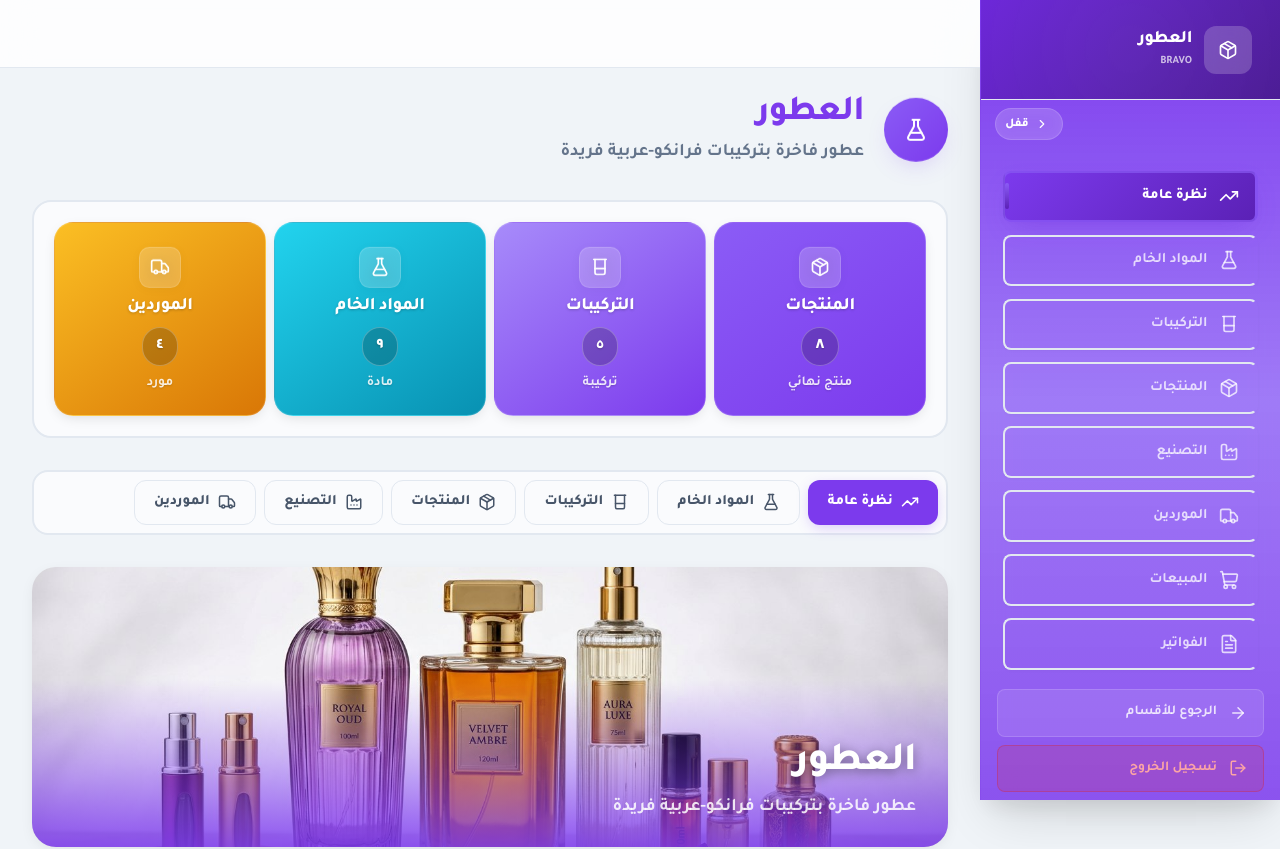
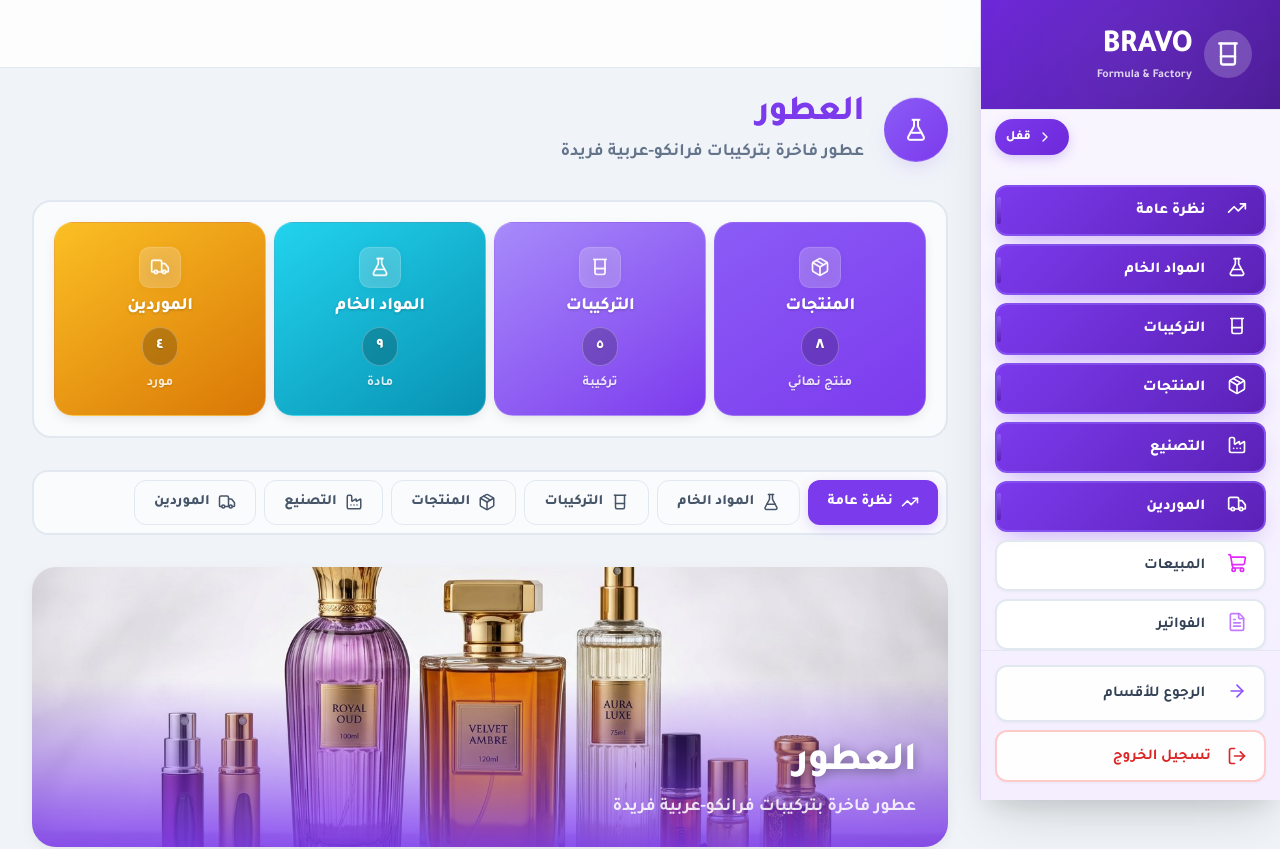
Before and after one commit to fantazia1110-design/BRAVO-new-sestym-, a Next.js app: page /perfumes in a window 1280 px wide. Shown: the top 849 px of the page. Built offline with nearby package versions, Linux system fonts and the light colour scheme.

Commit message:
sidebar: keep section sidebar same look/color as original purple sidebar, only items differ per section
Co-authored-by: arena-agent <297053741+arena-agent@users.noreply.github.com>

```diff
--- a/src/components/ui/SectionSidebar.tsx
+++ b/src/components/ui/SectionSidebar.tsx
@@ -5,82 +5,75 @@ import Link from 'next/link';
 import { usePathname } from 'next/navigation';
 import {
   TrendingUp, FlaskConical, Beaker, Package, Factory, Truck,
-  ShoppingCart, FileText, Users, CreditCard, Warehouse, Receipt,
-  BarChart3, Settings, ChevronRight, ChevronLeft, Menu, X, LogOut,
-  ArrowRight,
+  ShoppingCart, FileText, Users, Warehouse, BarChart3, Settings,
+  ChevronRight, ChevronLeft, Menu, X, LogOut, ArrowRight,
 } from 'lucide-react';
 
-interface SectionConfig {
-  id: string;
-  name: string;
+interface NavItem {
+  label: string;
+  href: string;
+  icon: React.ReactNode;
   color: string;
-  colorLight: string;
-  icon: React.ReactNode;
-  basePath: string;
-  image: string;
 }
 
-const sectionConfigs: Record<string, SectionConfig> = {
-  detergents: {
-    id: 'detergents',
-    name: 'المنظفات',
-    color: '#2563eb',
-    colorLight: '#3b82f6',
-    icon: <FlaskConical size={20} />,
-    basePath: '/detergents',
-    image: '/icons/real-detergents.jpg',
-  },
-  cosmetics: {
-    id: 'cosmetics',
-    name: 'مستحضرات التجميل',
-    color: '#db2777',
-    colorLight: '#ec4899',
-    icon: <Beaker size={20} />,
-    basePath: '/cosmetics',
-    image: '/icons/real-cosmetics.jpg',
-  },
-  perfumes: {
-    id: 'perfumes',
-    name: 'العطور',
-    color: '#7c3aed',
-    colorLight: '#8b5cf6',
-    icon: <Package size={20} />,
-    basePath: '/perfumes',
-    image: '/icons/real-perfumes.jpg',
-  },
+const sectionNavItems: Record<string, NavItem[]> = {
+  detergents: [
+    { label: 'نظرة عامة', href: '/detergents', icon: <TrendingUp size={20} />, color: 'text-violet-500' },
+    { label: 'المواد الخام', href: '/detergents?tab=raw', icon: <FlaskConical size={20} />, color: 'text-violet-400' },
+    { label: 'التركيبات', href: '/detergents?tab=formulas', icon: <Beaker size={20} />, color: 'text-purple-500' },
+    { label: 'المنتجات', href: '/detergents?tab=products', icon: <Package size={20} />, color: 'text-fuchsia-400' },
+    { label: 'التصنيع', href: '/detergents?tab=production', icon: <Factory size={20} />, color: 'text-purple-500' },
+    { label: 'الموردين', href: '/detergents?tab=suppliers', icon: <Truck size={20} />, color: 'text-purple-400' },
+    { label: 'المبيعات', href: '/sales', icon: <ShoppingCart size={20} />, color: 'text-fuchsia-500' },
+    { label: 'الفواتير', href: '/invoices', icon: <FileText size={20} />, color: 'text-purple-400' },
+    { label: 'العملاء', href: '/customers', icon: <Users size={20} />, color: 'text-violet-400' },
+    { label: 'المخزون', href: '/inventory', icon: <Warehouse size={20} />, color: 'text-violet-500' },
+    { label: 'التقارير', href: '/reports', icon: <BarChart3 size={20} />, color: 'text-violet-500' },
+    { label: 'الإعدادات', href: '/settings', icon: <Settings size={20} />, color: 'text-purple-400' },
+  ],
+  cosmetics: [
+    { label: 'نظرة عامة', href: '/cosmetics', icon: <TrendingUp size={20} />, color: 'text-violet-500' },
+    { label: 'المواد الخام', href: '/cosmetics?tab=raw', icon: <FlaskConical size={20} />, color: 'text-violet-400' },
+    { label: 'التركيبات', href: '/cosmetics?tab=formulas', icon: <Beaker size={20} />, color: 'text-purple-500' },
+    { label: 'المنتجات', href: '/cosmetics?tab=products', icon: <Package size={20} />, color: 'text-fuchsia-400' },
+    { label: 'التصنيع', href: '/cosmetics?tab=production', icon: <Factory size={20} />, color: 'text-purple-500' },
+    { label: 'الموردين', href: '/cosmetics?tab=suppliers', icon: <Truck size={20} />, color: 'text-purple-400' },
+    { label: 'المبيعات', href: '/sales', icon: <ShoppingCart size={20} />, color: 'text-fuchsia-500' },
+    { label: 'الفواتير', href: '/invoices', icon: <FileText size={20} />, color: 'text-purple-400' },
+    { label: 'العملاء', href: '/customers', icon: <Users size={20} />, color: 'text-violet-400' },
+    { label: 'المخزون', href: '/inventory', icon: <Warehouse size={20} />, color: 'text-violet-500' },
+    { label: 'التقارير', href: '/reports', icon: <BarChart3 size={20} />, color: 'text-violet-500' },
+    { label: 'الإعدادات', href: '/settings', icon: <Settings size={20} />, color: 'text-purple-400' },
+  ],
+  perfumes: [
+    { label: 'نظرة عامة', href: '/perfumes', icon: <TrendingUp size={20} />, color: 'text-violet-500' },
+    { label: 'المواد الخام', href: '/perfumes?tab=raw', icon: <FlaskConical size={20} />, color: 'text-violet-400' },
+    { label: 'التركيبات', href: '/perfumes?tab=formulas', icon: <Beaker size={20} />, color: 'text-purple-500' },
+    { label: 'المنتجات', href: '/perfumes?tab=products', icon: <Package size={20} />, color: 'text-fuchsia-400' },
+    { label: 'التصنيع', href: '/perfumes?tab=production', icon: <Factory size={20} />, color: 'text-purple-500' },
+    { label: 'الموردين', href: '/perfumes?tab=suppliers', icon: <Truck size={20} />, color: 'text-purple-400' },
+    { label: 'المبيعات', href: '/sales', icon: <ShoppingCart size={20} />, color: 'text-fuchsia-500' },
+    { label: 'الفواتير', href: '/invoices', icon: <FileText size={20} />, color: 'text-purple-400' },
+    { label: 'العملاء', href: '/customers', icon: <Users size={20} />, color: 'text-violet-400' },
+    { label: 'المخزون', href: '/inventory', icon: <Warehouse size={20} />, color: 'text-violet-500' },
+    { label: 'التقارير', href: '/reports', icon: <BarChart3 size={20} />, color: 'text-violet-500' },
+    { label: 'الإعدادات', href: '/settings', icon: <Settings size={20} />, color: 'text-purple-400' },
+  ],
 };
 
-function getSectionItems(sectionId: string, basePath: string) {
-  return [
-    { label: 'نظرة عامة', href: basePath, icon: <TrendingUp size={20} /> },
-    { label: 'المواد الخام', href: `${basePath}?tab=raw`, icon: <FlaskConical size={20} /> },
-    { label: 'التركيبات', href: `${basePath}?tab=formulas`, icon: <Beaker size={20} /> },
-    { label: 'المنتجات', href: `${basePath}?tab=products`, icon: <Package size={20} /> },
-    { label: 'التصنيع', href: `${basePath}?tab=production`, icon: <Factory size={20} /> },
-    { label: 'الموردين', href: `${basePath}?tab=suppliers`, icon: <Truck size={20} /> },
-    { label: 'المبيعات', href: '/sales', icon: <ShoppingCart size={20} /> },
-    { label: 'الفواتير', href: '/invoices', icon: <FileText size={20} /> },
-    { label: 'العملاء', href: '/customers', icon: <Users size={20} /> },
-    { label: 'المخزون', href: '/inventory', icon: <Warehouse size={20} /> },
-    { label: 'التقارير', href: '/reports', icon: <BarChart3 size={20} /> },
-    { label: 'الإعدادات', href: '/settings', icon: <Settings size={20} /> },
-  ];
-}
-
 export default function SectionSidebar({ sectionId }: { sectionId: string }) {
-  const config = sectionConfigs[sectionId];
-  if (!config) return null;
-
+  const navItems = sectionNavItems[sectionId] || [];
   const pathname = usePathname();
   const [isOpen, setIsOpen] = useState(false);
   const [collapsed, setCollapsed] = useState(false);
-  const c = config.color;
-  const cl = config.colorLight;
-  const items = getSectionItems(sectionId, config.basePath);
 
   const isActive = (href: string) => {
-    if (href.includes('?')) return false;
-    if (href === config.basePath) return pathname === config.basePath;
+    if (href.includes('?')) {
+      // For tab-based links, check if the base path matches
+      const basePath = href.split('?')[0];
+      return pathname === basePath;
+    }
+    if (href === '/') return pathname === '/';
     return pathname.startsWith(href);
   };
 
@@ -91,6 +84,7 @@ export default function SectionSidebar({ sectionId }: { sectionId: string }) {
         className="sidebar-toggle btn btn-icon btn-outline"
         onClick={() => setIsOpen(!isOpen)}
         aria-label={isOpen ? 'إغلاق القائمة' : 'فتح القائمة'}
+        aria-expanded={isOpen}
       >
         {isOpen ? <X size={22} /> : <Menu size={22} />}
       </button>
@@ -100,58 +94,53 @@ export default function SectionSidebar({ sectionId }: { sectionId: string }) {
         <div className="sidebar-overlay" onClick={() => setIsOpen(false)} />
       )}
 
-      {/* القائمة الجانبية */}
+      {/* القائمة الجانبية - نفس الشكل القديم بالضبط */}
       <aside
         className={`sidebar ${isOpen ? 'open' : ''} ${collapsed ? 'collapsed' : ''}`}
         style={{
           transform: isOpen ? 'translateX(0)' : undefined,
           width: collapsed ? '72px' : undefined,
-          background: `linear-gradient(180deg, ${c}, ${cl}cc, ${c}dd)`,
         }}
       >
-        {/* شعار القسم */}
+        {/* الشعار - نفس القديم */}
         <div className="sidebar-header" style={{ justifyContent: collapsed ? 'center' : 'flex-start' }}>
-          <div className="flex items-center gap-3" style={{ justifyContent: collapsed ? 'center' : 'flex-start', cursor: 'pointer' }} onClick={() => window.location.href = config.basePath}>
-            <div style={{
-              width: '3rem', height: '3rem', borderRadius: '0.75rem',
-              background: 'rgba(255,255,255,0.2)', backdropFilter: 'blur(8px)',
-              display: 'flex', alignItems: 'center', justifyContent: 'center',
-              flexShrink: 0, color: '#fff',
-            }}>
-              {config.icon}
+          <Link href="/" className="flex items-center gap-3" style={{ justifyContent: collapsed ? 'center' : 'flex-start' }}>
+            <div className="w-12 h-12 rounded-xl bg-white/20 flex items-center justify-center backdrop-blur" style={{ flexShrink: 0 }}>
+              <Beaker className="text-white" size={28} />
             </div>
             {!collapsed && (
               <div>
-                <h1 style={{ fontWeight: 900, fontSize: '1.1rem', color: '#fff', margin: 0 }}>{config.name}</h1>
-                <p style={{ fontSize: '0.7rem', color: 'rgba(255,255,255,0.7)', margin: 0, fontWeight: 600 }}>BRAVO</p>
+                <h1 className="text-xl font-extrabold text-white">BRAVO</h1>
+                <p className="text-xs text-white/80 font-semibold">Formula & Factory</p>
               </div>
             )}
-          </div>
+          </Link>
         </div>
 
-        {/* زر طي/فتح */}
-        <div style={{ padding: '0.5rem 0.85rem', display: 'flex', justifyContent: collapsed ? 'center' : 'flex-end' }}>
+        {/* زر طي/فتح - نفس القديم */}
+        <div style={{ padding: '0.6rem 0.85rem', display: 'flex', justifyContent: collapsed ? 'center' : 'flex-end' }}>
           <button
             onClick={() => setCollapsed(!collapsed)}
             style={{
               display: 'flex', alignItems: 'center', justifyContent: 'center', gap: '0.4rem',
-              height: '32px', borderRadius: '10rem',
-              background: 'rgba(255,255,255,0.2)', border: '1px solid rgba(255,255,255,0.15)',
+              height: '36px', borderRadius: '10rem',
+              background: 'linear-gradient(135deg, #7c3aed, #6d28d9)', border: 'none',
               cursor: 'pointer', transition: 'all 0.25s ease', color: '#fff',
-              padding: collapsed ? '0 0.5rem' : '0 0.8rem 0 0.6rem',
-              fontSize: '0.75rem', fontWeight: 800, backdropFilter: 'blur(8px)',
+              padding: collapsed ? '0 0.6rem' : '0 1rem 0 0.7rem',
+              boxShadow: '0 4px 14px -2px rgba(109,40,217,0.3)',
+              fontSize: '0.8rem', fontWeight: 800,
             }}
-            onMouseEnter={(e) => { e.currentTarget.style.background = 'rgba(255,255,255,0.35)'; e.currentTarget.style.transform = 'scale(1.05)'; }}
-            onMouseLeave={(e) => { e.currentTarget.style.background = 'rgba(255,255,255,0.2)'; e.currentTarget.style.transform = 'scale(1)'; }}
+            onMouseEnter={(e) => { e.currentTarget.style.transform = 'scale(1.08)'; e.currentTarget.style.boxShadow = '0 6px 20px -2px rgba(109,40,217,0.45)'; }}
+            onMouseLeave={(e) => { e.currentTarget.style.transform = 'scale(1)'; e.currentTarget.style.boxShadow = '0 4px 14px -2px rgba(109,40,217,0.3)'; }}
           >
-            {collapsed ? <ChevronLeft size={14} /> : <ChevronRight size={14} />}
+            {collapsed ? <ChevronLeft size={16} /> : <ChevronRight size={16} />}
             {!collapsed && <span>قفل</span>}
           </button>
         </div>
 
-        {/* القائمة */}
+        {/* القائمة - نفس شكل القديم بالضبط باستخدام نفس الـ CSS classes */}
         <nav className="sidebar-nav">
-          {items.map((item, index) => {
+          {navItems.map((item, index) => {
             const active = isActive(item.href);
             return (
               <div
@@ -159,93 +148,64 @@ export default function SectionSidebar({ sectionId }: { sectionId: string }) {
                 className={`nav-item ${active ? 'active' : ''}`}
                 onClick={() => {
                   setIsOpen(false);
-                  // Handle tab-based navigation
                   if (item.href.includes('?tab=')) {
                     const tab = item.href.split('?tab=')[1];
-                    // Dispatch a custom event for the section page to listen to
                     window.dispatchEvent(new CustomEvent('section-tab-change', { detail: tab }));
                   } else {
                     window.location.href = item.href;
                   }
                 }}
                 style={{
-                  display: 'flex', alignItems: 'center',
                   justifyContent: collapsed ? 'center' : 'flex-start',
-                  padding: collapsed ? '0.75rem' : '0.7rem 1rem',
-                  gap: collapsed ? '0' : '0.75rem',
-                  cursor: 'pointer', transition: 'all 0.25s ease',
-                  background: active ? 'rgba(255,255,255,0.2)' : 'transparent',
-                  borderRight: active ? '3px solid #fff' : '3px solid transparent',
-                  color: active ? '#fff' : 'rgba(255,255,255,0.75)',
-                  fontWeight: active ? 800 : 600,
-                  fontSize: '0.9rem',
-                  borderRadius: '0.5rem',
-                  margin: '0.15rem 0.5rem',
-                }}
-                onMouseEnter={(e) => {
-                  if (!active) {
-                    e.currentTarget.style.background = 'rgba(255,255,255,0.15)';
-                    e.currentTarget.style.color = '#fff';
-                    e.currentTarget.style.transform = 'translateX(-4px)';
-                  }
-                }}
-                onMouseLeave={(e) => {
-                  if (!active) {
-                    e.currentTarget.style.background = 'transparent';
-                    e.currentTarget.style.color = 'rgba(255,255,255,0.75)';
-                    e.currentTarget.style.transform = 'translateX(0)';
-                  }
+                  padding: collapsed ? '0.9rem' : '0.85rem 1.1rem',
+                  gap: collapsed ? '0' : '1rem',
+                  cursor: 'pointer',
                 }}
                 title={collapsed ? item.label : undefined}
               >
-                <span style={{ margin: collapsed ? '0' : undefined, transition: 'all 0.25s ease', display: 'flex', alignItems: 'center' }}>
+                <span className={`nav-item-icon ${active ? 'text-[var(--primary)]' : item.color}`} style={{ margin: collapsed ? '0' : undefined, transition: 'all 0.25s ease' }}>
                   {item.icon}
                 </span>
-                {!collapsed && <span>{item.label}</span>}
+                {!collapsed && <span style={{ transition: 'color 0.25s ease' }}>{item.label}</span>}
               </div>
             );
           })}
         </nav>
 
-        {/* الرجوع للأقسام */}
-        <div style={{ padding: '0.5rem', marginTop: 'auto' }}>
+        {/* الرجوع للأقسام + تسجيل الخروج - نفس ستايل القديم */}
+        <div className="sidebar-footer" style={{ justifyContent: collapsed ? 'center' : 'flex-start' }}>
           <div
-            onClick={() => { window.location.href = '/'; }}
+            className="nav-item w-full rounded-lg"
+            onClick={() => { setIsOpen(false); window.location.href = '/'; }}
             style={{
-              display: 'flex', alignItems: 'center',
               justifyContent: collapsed ? 'center' : 'flex-start',
-              padding: collapsed ? '0.75rem' : '0.7rem 1rem',
-              gap: collapsed ? '0' : '0.75rem',
-              cursor: 'pointer', transition: 'all 0.25s ease',
-              background: 'rgba(255,255,255,0.1)', border: '1.5px solid rgba(255,255,255,0.15)',
-              borderRadius: '0.5rem', margin: '0 0.5rem',
-              color: 'rgba(255,255,255,0.8)', fontWeight: 700, fontSize: '0.85rem',
+              padding: collapsed ? '0.9rem' : '0.85rem 1.1rem',
+              gap: collapsed ? '0' : '1rem',
+              cursor: 'pointer',
+              transition: 'all 0.25s ease',
             }}
-            onMouseEnter={(e) => { e.currentTarget.style.background = 'rgba(255,255,255,0.25)'; e.currentTarget.style.color = '#fff'; e.currentTarget.style.transform = 'scale(1.02)'; }}
-            onMouseLeave={(e) => { e.currentTarget.style.background = 'rgba(255,255,255,0.1)'; e.currentTarget.style.color = 'rgba(255,255,255,0.8)'; e.currentTarget.style.transform = 'scale(1)'; }}
           >
-            <ArrowRight size={18} />
-            {!collapsed && <span>الرجوع للأقسام</span>}
+            <span className="nav-item-icon text-violet-500" style={{ margin: collapsed ? '0' : undefined, transition: 'all 0.25s ease' }}>
+              <ArrowRight size={20} />
+            </span>
+            {!collapsed && <span style={{ transition: 'color 0.25s ease' }}>الرجوع للأقسام</span>}
           </div>
 
-          {/* تسجيل الخروج */}
-          <div
+          <button
+            className="nav-item nav-logout w-full rounded-lg"
             style={{
-              display: 'flex', alignItems: 'center',
               justifyContent: collapsed ? 'center' : 'flex-start',
-              padding: collapsed ? '0.75rem' : '0.7rem 1rem',
-              gap: collapsed ? '0' : '0.75rem',
-              cursor: 'pointer', transition: 'all 0.25s ease',
-              background: 'rgba(220,38,38,0.15)', border: '1.5px solid rgba(220,38,38,0.3)',
-              borderRadius: '0.5rem', margin: '0.5rem 0.5rem 0 0.5rem',
-              color: '#fca5a5', fontWeight: 700, fontSize: '0.85rem',
+              padding: collapsed ? '0.9rem' : '0.85rem 1.1rem',
+              gap: collapsed ? '0' : '1rem',
+              color: '#dc2626',
+              border: '2px solid #fecaca',
+              background: 'rgba(255,255,255,0.95)',
+              transition: 'all 0.25s ease',
             }}
-            onMouseEnter={(e) => { e.currentTarget.style.background = '#dc2626'; e.currentTarget.style.color = '#fff'; e.currentTarget.style.borderColor = '#dc2626'; }}
-            onMouseLeave={(e) => { e.currentTarget.style.background = 'rgba(220,38,38,0.15)'; e.currentTarget.style.color = '#fca5a5'; e.currentTarget.style.borderColor = 'rgba(220,38,38,0.3)'; }}
           >
-            <LogOut size={18} />
-            {!collapsed && <span>تسجيل الخروج</span>}
-          </div>
+            <LogOut size={20} style={{ transition: 'all 0.25s ease' }} />
+            {!collapsed && <span className="font-bold" style={{ transition: 'color 0.25s ease' }}>تسجيل الخروج</span>}
+          </button>
         </div>
       </aside>
 
```
